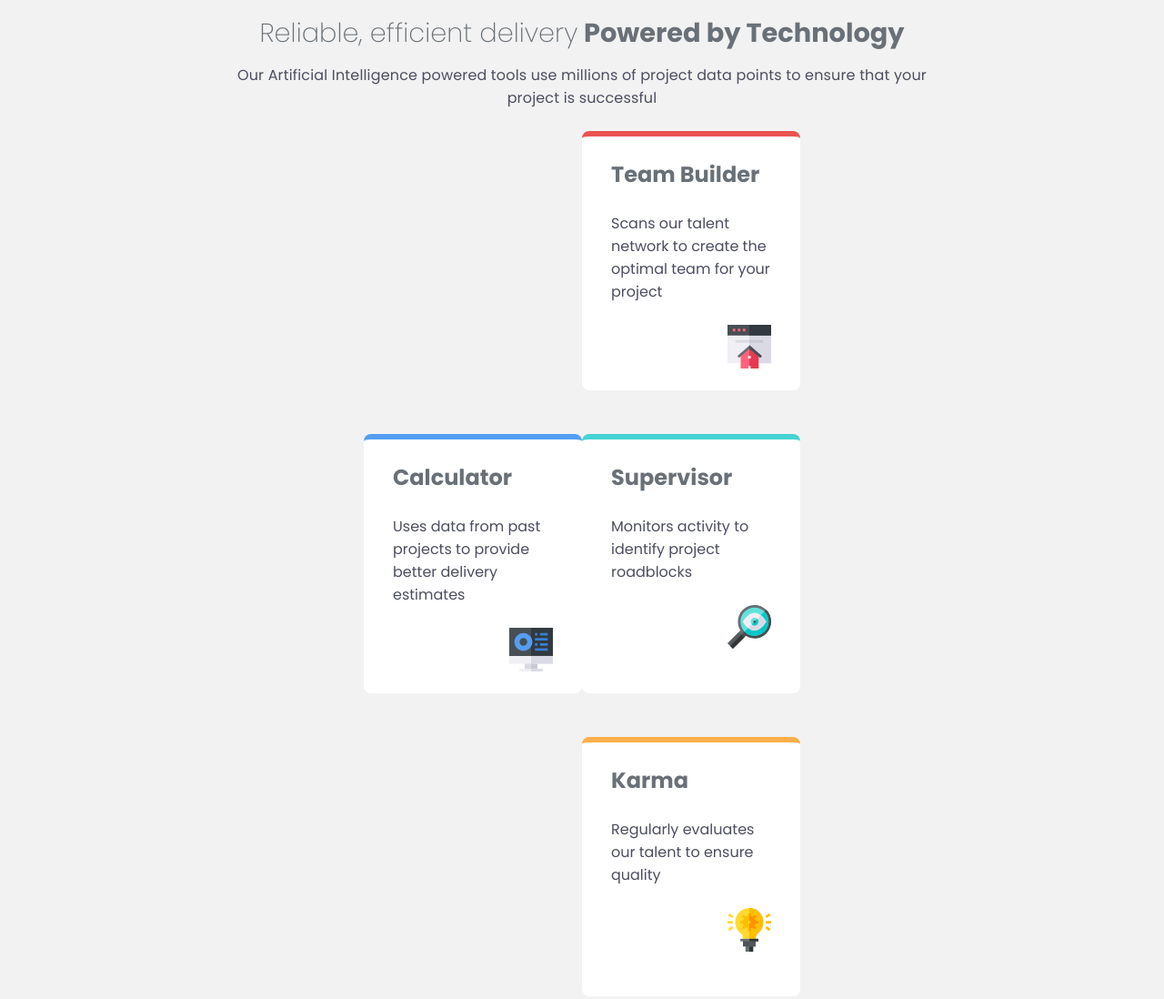
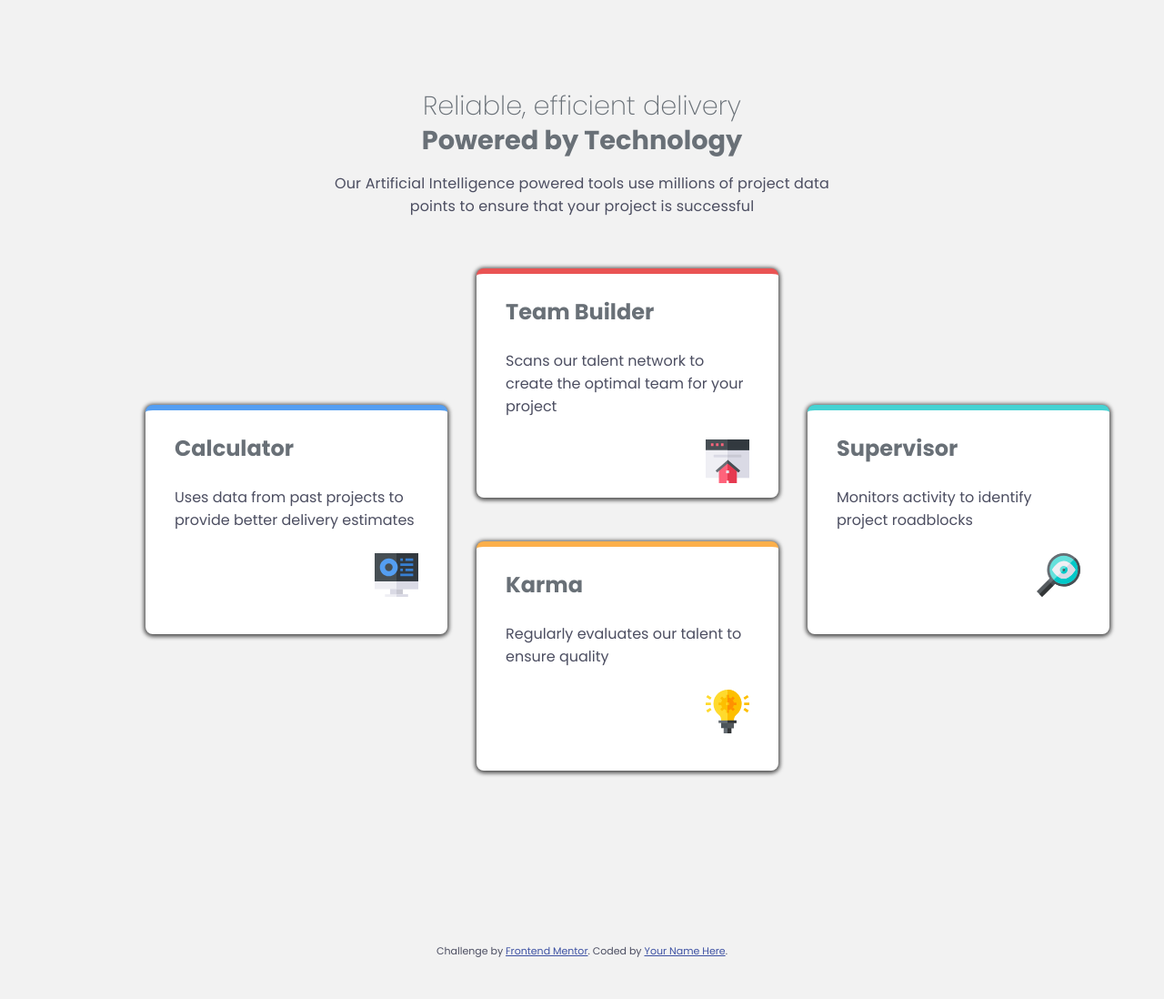
Before and after one commit to userMauro-code/four-card-feature-section-master, a plain HTML site: page index.html in a window 1280 px wide. Shown: the top 1098 px of the page at 91% size. After the commit the page ends 1054 px from the top, so only its background shows below. Drawn offline with Linux system fonts and the light colour scheme.

Commit message:
commit correction grid

```diff
--- a/css/style.css
+++ b/css/style.css
@@ -93,38 +93,52 @@ h1,h2 {
 @media(min-width: 760px) {
   .main-container {
     padding: 1em 10em;
+    margin-top: 5em;
   }
 
   .title--container {
     width: 80%;
+    text-align: center;
     margin: auto;
+  }
+
+  .title {
+    line-height: 3;
   }
 
   .grid-card {
     display: grid;
-    grid-template-columns: repeat(4,1fr);
-    grid-template-rows: repeat(3,1fr);
+    grid-template-columns: repeat(6,150px);
+    grid-template-rows: repeat(5,150px);
+    column-gap: 2em;
+    margin: auto;
+    margin-top: 2em;
+  }
 
+  .card {
+    box-shadow: 0px 1px 4px 2px rgba(0,0,0,0.65);
+-webkit-box-shadow: 0px 1px 4px 2px rgba(0,0,0,0.65);
+-moz-box-shadow: 0px 1px 4px 2px rgba(0,0,0,0.65);
   }
 
   .card--supervisor {
-    grid-column: 3/4;
-    grid-row: 2/3;
+    grid-column: 5/7;
+    grid-row: 2/4;
   }
 
   .card--calculator {
-    grid-column: 2/3;
-    grid-row: 2/3;
+    grid-column: 1/3;
+    grid-row: 2/4;
   }
 
   .card--builder {
-    grid-column: 3/4;
-    grid-row: 1/2;
+    grid-column: 3/5;
+    grid-row: 1/3;
 
   }
 
   .card--karma {
-    grid-column: 3/4;
-    grid-row: 3/4;
+    grid-column: 3/5;
+    grid-row: 3/5;
   }
 }
--- a/index.html
+++ b/index.html
@@ -21,8 +21,8 @@
 <body>
   <main class="main-container">
     <div class="title--container">
-      <h1 class="title"><span class="h1--span">Reliable, efficient delivery</span> <span class="negrita">Powered by Technology</span></h1>
-      <p class="p">Our Artificial Intelligence powered tools use millions of project data points to ensure that your project is successful</p>
+      <h1 class="title"><span class="h1--span">Reliable, efficient delivery <br></span> <span class="negrita">Powered by Technology</span></h1>
+      <p class="p">Our Artificial Intelligence powered tools use millions of project data <br>points to ensure that your project is successful</p>
     </div>
     <div class="grid-card">
       <article class="card--supervisor card">
```
